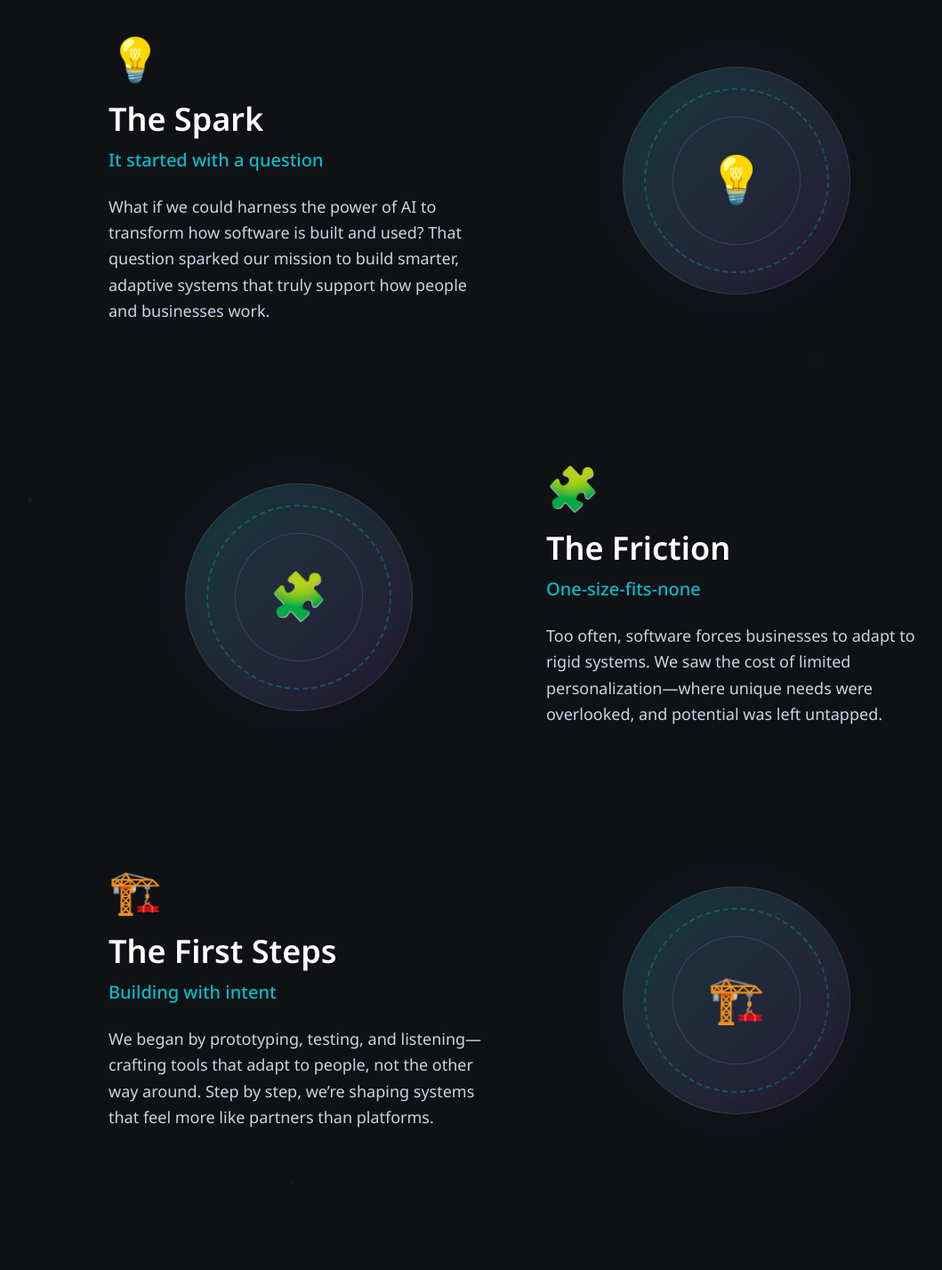
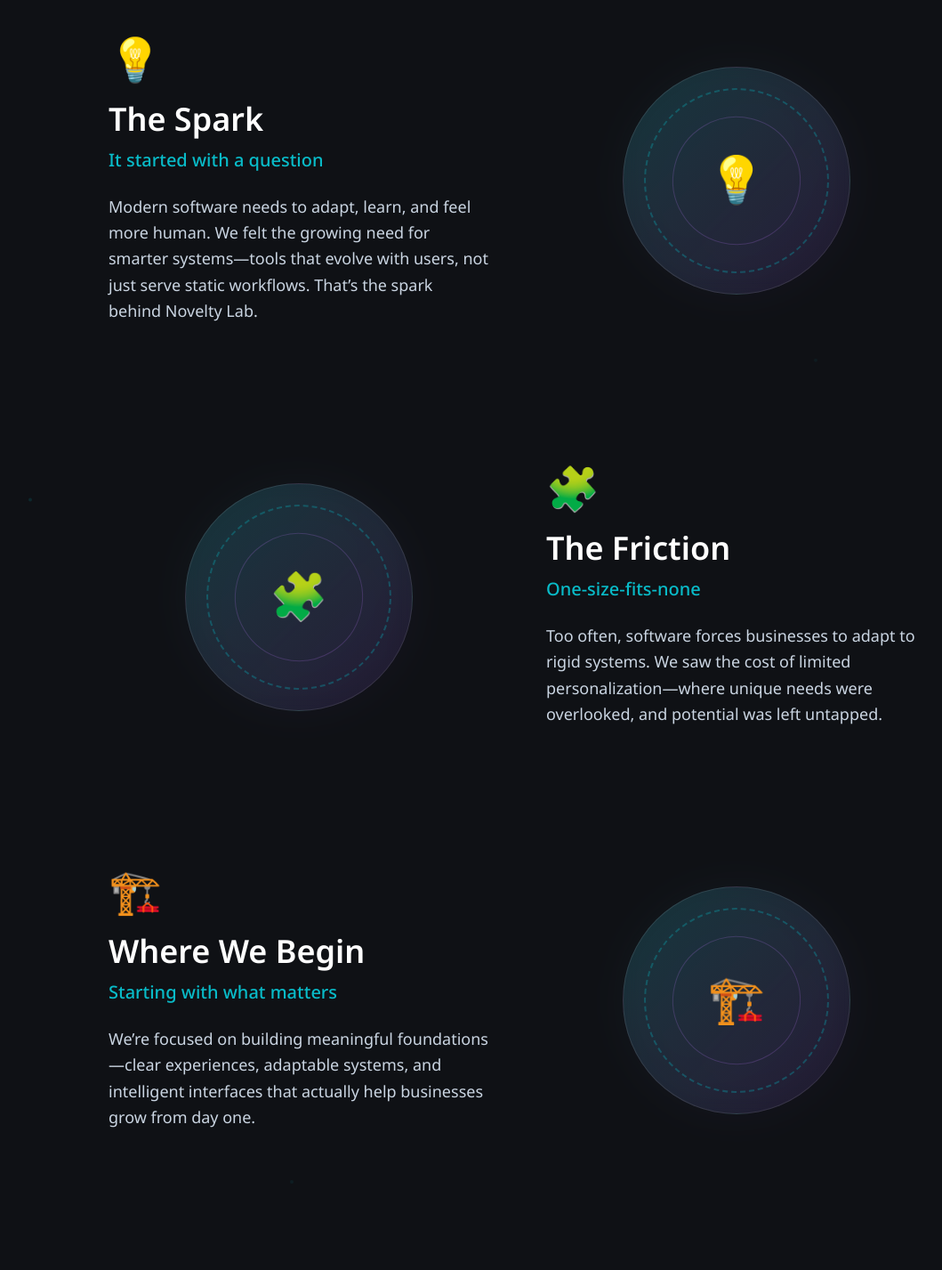
Before and after one commit to rupeshbug/novelty_lab_website, a Next.js app: page / in a window 1280 px wide. Shown: the part 2381-3808 px from the top of the page at 89% size, without its empty margins (58-1117 px from the left). Built offline with nearby package versions, Linux system fonts and the light colour scheme; no server answers.

Commit message:
contents modified

```diff
--- a/src/app/(public)/components/NoveltyJourney.tsx
+++ b/src/app/(public)/components/NoveltyJourney.tsx
@@ -21,7 +21,7 @@ export default function NoveltyJourney() {
       title: "The Spark",
       subtitle: "It started with a question",
       description:
-        "What if we could harness the power of AI to transform how software is built and used? That question sparked our mission to build smarter, adaptive systems that truly support how people and businesses work.",
+        "Modern software needs to adapt, learn, and feel more human. We felt the growing need for smarter systems—tools that evolve with users, not just serve static workflows. That’s the spark behind Novelty Lab.",
       icon: "💡",
     },
     {
@@ -34,10 +34,10 @@ export default function NoveltyJourney() {
     },
     {
       id: 3,
-      title: "The First Steps",
-      subtitle: "Building with intent",
+      title: "Where We Begin",
+      subtitle: "Starting with what matters",
       description:
-        "We began by prototyping, testing, and listening—crafting tools that adapt to people, not the other way around. Step by step, we’re shaping systems that feel more like partners than platforms.",
+        "We’re focused on building meaningful foundations—clear experiences, adaptable systems, and intelligent interfaces that actually help businesses grow from day one.",
       icon: "🏗️",
     },
     {
```
